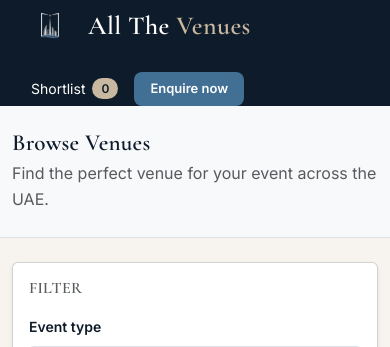
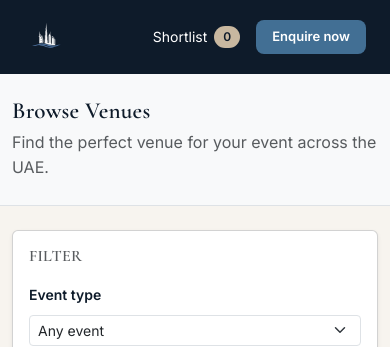
Before and after one commit to sameraoudi/allthevenues-v2, a PHP site: page /venues in a window 390 px wide. Shown: the top 347 px of the page. Run offline with PHP 8.4, Linux system fonts and the light colour scheme; data that the repository does not hold is empty.

Commit message:
Header: show brand icon only on mobile (hide wordmark)
At <=560px (matching the existing mobile breakpoint), hide the
.brand-lockup__word text and keep the icon (44px, still vertically
centred via the lockup's align-items:center). Desktop unchanged: icon +
"All The Venues" (Venues in sand).

brand.css only; CSP self-only; verified with headless-Chrome screenshots
at mobile (icon only) and desktop (icon + wordmark).

Co-Authored-By: Claude Opus 4.8 (1M context) <noreply@anthropic.com>

```diff
--- a/assets/css/brand.css
+++ b/assets/css/brand.css
@@ -277,4 +277,7 @@ select:focus-visible,
   .atv-fields { grid-template-columns: 1fr; }
   .atv-types { grid-template-columns: repeat(2,1fr); }
   .atv-hero h1 { font-size: 34px; }
+  /* Mobile header: brand icon only, hide the wordmark text. */
+  .brand-lockup__word { display: none; }
+  .brand-lockup__icon { height: 44px; }
 }
```
Also changed, not shown: assets/brand/favicon_app_icon/favicon.ico, assets/brand/web_exports/icon_light/icon_light_512x512.png.
